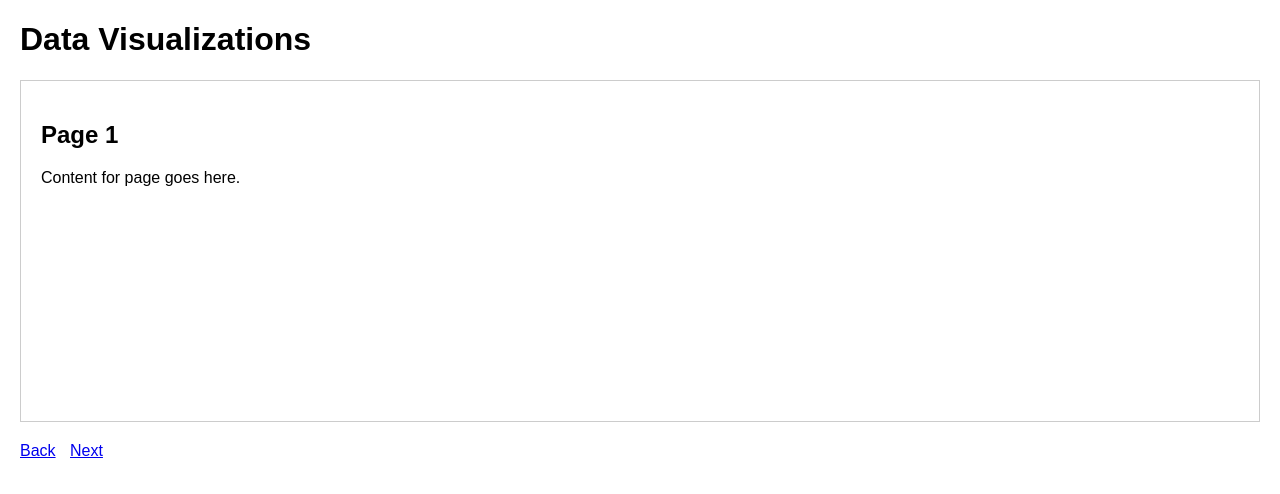
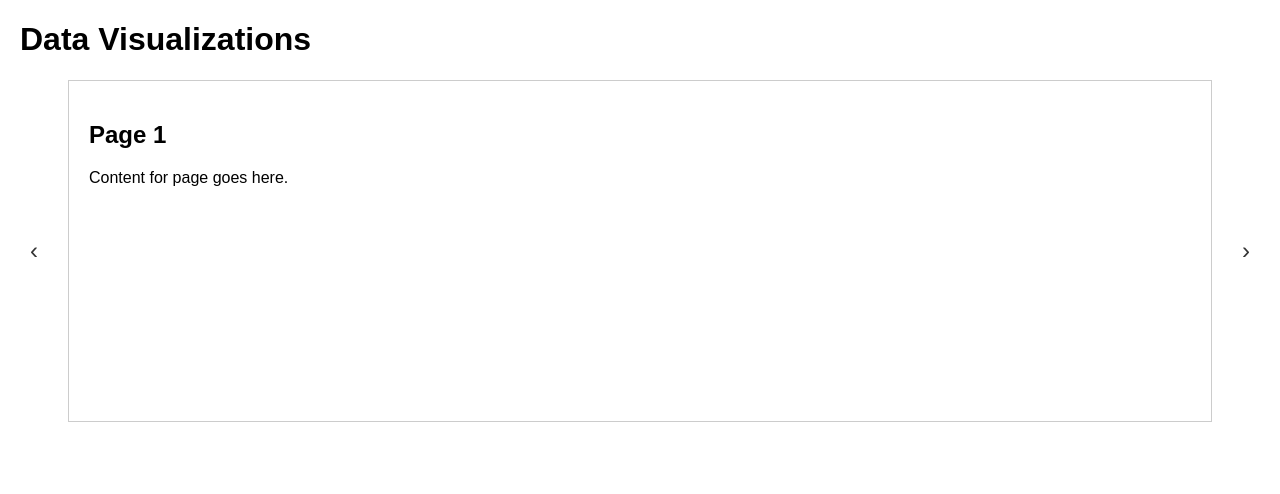
Before and after one commit to RyGuy96/DataVizFinal, a plain HTML site: page p1.html in a window 1280 px wide. Drawn offline with Linux system fonts and the light colour scheme.

Commit message:
Buttons to chevrons for navigation.

```diff
--- a/p1.html
+++ b/p1.html
@@ -10,34 +10,52 @@
             margin: 20px;
         }
 
+        .container {
+            display: flex;
+            align-items: center;
+            gap: 20px;
+        }
+
         .content {
             border: 1px solid #ccc;
             padding: 20px;
             min-height: 300px;
+            flex: 1;
+        }
+
+        .nav-arrow {
+            font-size: 24px;
+            text-decoration: none;
+            color: #333;
+            padding: 10px;
+        }
+
+        .nav-arrow:hover {
+            color: #007bff;
         }
 
         .navigation {
             margin: 20px 0;
+            text-align: center;
         }
 
         .navigation a {
-            margin-right: 10px;
+            margin: 0 10px;
         }
     </style>
 </head>
 <body>
     <h1>Data Visualizations</h1>
 
-    <div class="content">
-        <h2>Page 1</h2>
-        <p>Content for page goes here.</p>
-    </div>
+    <div class="container">
+        <a href="https://ryguy96.github.io/DataVizFinal/p2" class="nav-arrow">‹</a>
 
-    <div class="navigation">
-        <span>
-            <a href="https://ryguy96.github.io/DataVizFinal">Back</a>
-            <a href="https://ryguy96.github.io/DataVizFinal/p2">Next</a>
-         </span>
+        <div class="content">
+            <h2>Page 1</h2>
+            <p>Content for page goes here.</p>
+        </div>
+
+        <a href="https://ryguy96.github.io/DataVizFinal" class="nav-arrow">›</a>
     </div>
 </body>
 </html>
```
Also changed, not shown: index.html (+27 -7 lines), p2.html (+28 -10 lines), p3.html (deleted, +0 -43 lines).
